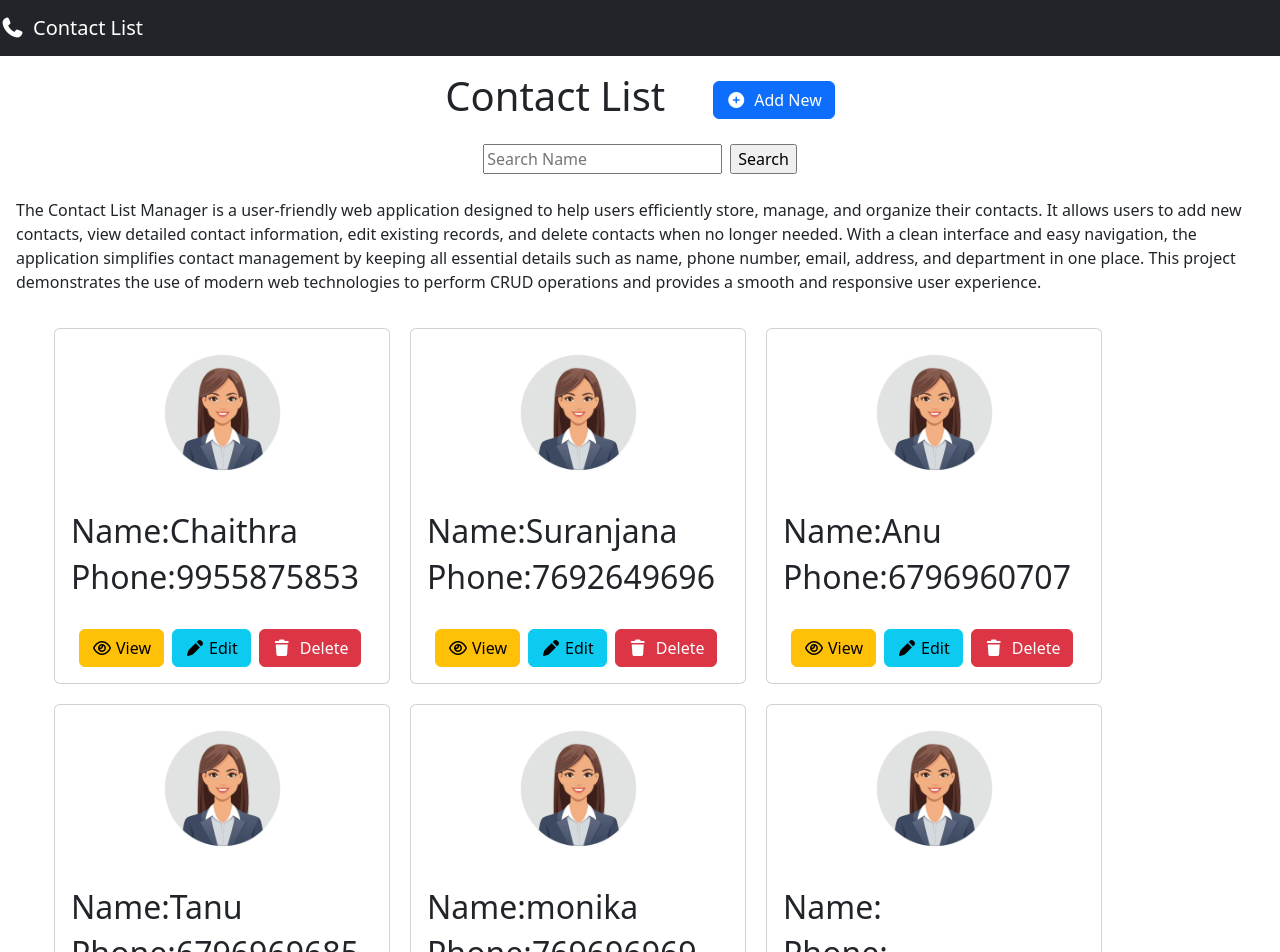
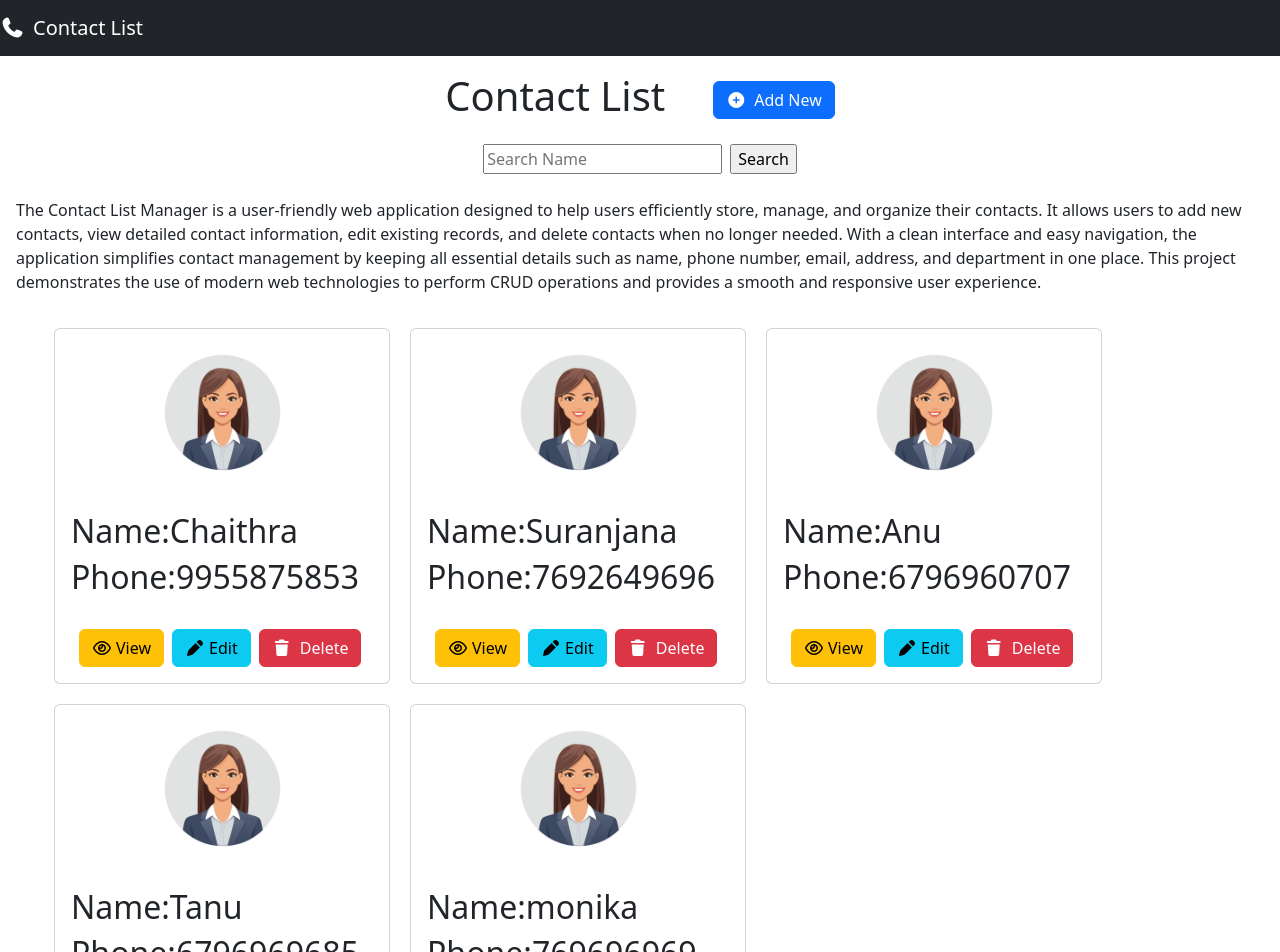
Before and after one commit to chaithrab-c/Contact-Manager, a React (Vite) app: page /ContactList in a window 1280 px wide. Shown: the top 952 px of the page. Built offline with nearby package versions, Linux system fonts and the light colour scheme; data requests are answered from the project's data file.

Commit message:
Initial commit Contact - Manager React APP

```diff
--- a/contacts.json
+++ b/contacts.json
@@ -59,28 +59,6 @@
       "department": "",
       "role": "Friend",
       "Department": "bca"
-    },
-    {
-      "id": "8ded",
-      "name": "",
-      "phone": "",
-      "email": "",
-      "city": "",
-      "state": "",
-      "website": "",
-      "department": "",
-      "role": ""
-    },
-    {
-      "id": "48bc",
-      "name": "",
-      "phone": "",
-      "email": "",
-      "city": "",
-      "state": "",
-      "website": "",
-      "department": "",
-      "role": ""
     }
   ]
 }
--- a/src/Components/Contacts/AddContact/AddContact.jsx
+++ b/src/Components/Contacts/AddContact/AddContact.jsx
@@ -25,9 +25,9 @@ function AddContact() {
 
   return (
     <>
-    <Input contacts={contacts} setContacts={setContacts} />
-    <Button className='m-4 ms-5' variant="success" onClick={addData}>Save</Button>
-    <NavLink to={'/ContactList'} className="btn btn-secondary m-3 ms-5"><i className="fa-solid fa-backward-step me-1"></i> Cancel</NavLink>
+      <Input contacts={contacts} setContacts={setContacts} />
+      <NavLink to={'/ContactList'} className="btn btn-secondary m-3 ms-5"><i className="fa-solid fa-backward-step me-1"></i> Cancel</NavLink>
+      <Button className='m-4 ms-5' variant="success" onClick={addData}>Save</Button>
     </>
   )
 }
```
